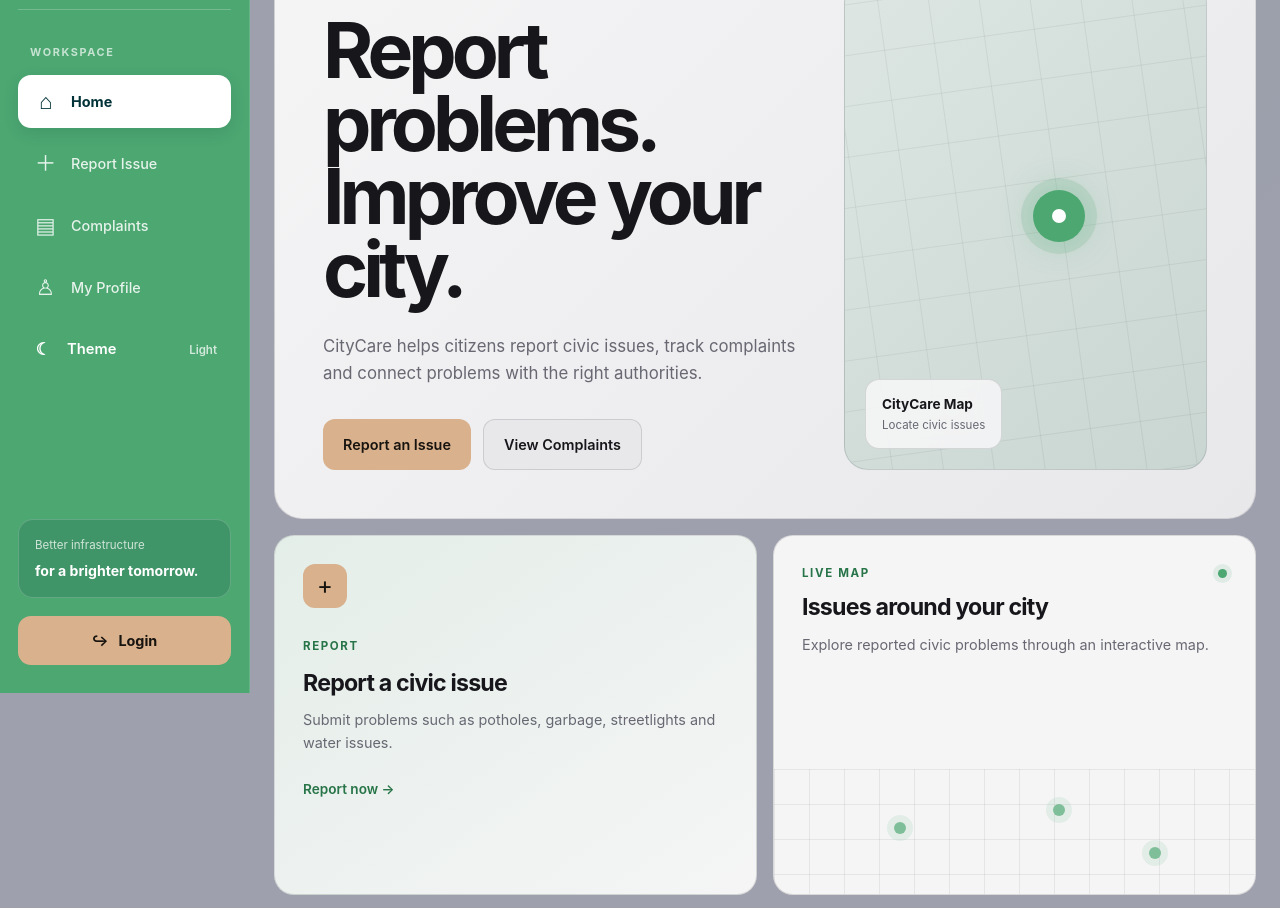
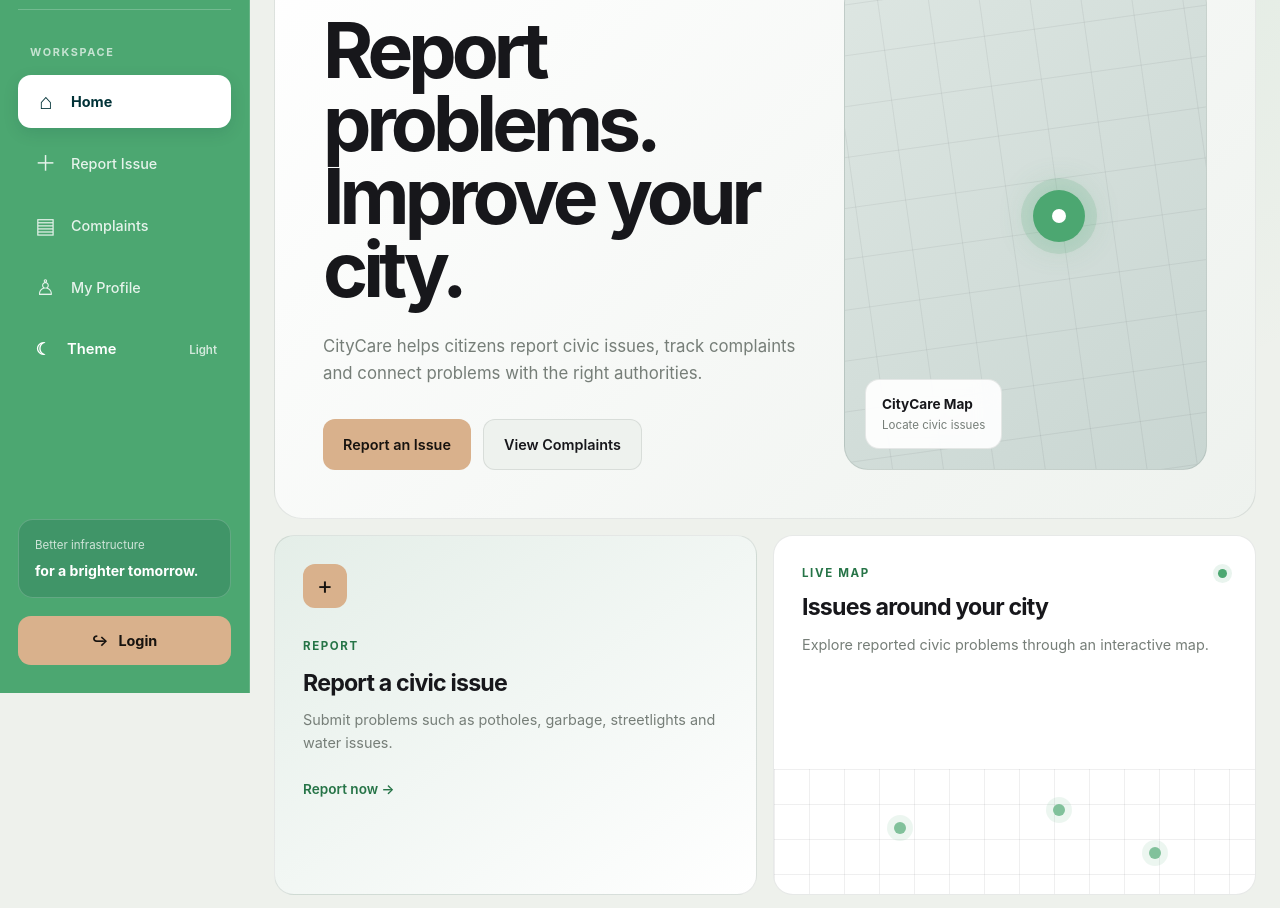
Before and after one commit to browntech079-byte/Keep-my-city-clean, a website: page frontend/index.html in a window 1280 px wide. Shown: the part 107-1015 px from the top of the page. Drawn offline with Linux system fonts and the light colour scheme.

Commit message:
Lighten citizen-page color theme

```diff
--- a/frontend/css/style.css
+++ b/frontend/css/style.css
@@ -4,17 +4,17 @@
    ========================================= */
 
 :root {
-  --bg: #9FA0AE;
-  --surface: #F5F5F6;
-  --surface-light: #E8E8EB;
-  --surface-hover: #DEDEE3;
+  --bg: #EEF1EC;
+  --surface: #FFFFFF;
+  --surface-light: #EEF2EE;
+  --surface-hover: #E3EAE3;
   --text: #17171B;
-  --text-muted: #686873;
+  --text-muted: #767E78;
   --accent: #D9B18C;
   --accent-light: #E8C9A8;
   --brand-green: #4CA771;
   --brand-blue: #013237;
-  --border: rgba(35, 35, 45, 0.14);
+  --border: rgba(23, 40, 30, 0.10);
   --radius-large: 28px;
   --radius-medium: 20px;
   --max-width: 1240px;
@@ -102,7 +102,7 @@ a { color: inherit; text-decoration: none; }
   display: flex;
   align-items: center;
   justify-content: space-between;
-  background: rgba(245, 245, 246, 0.92);
+  background: rgba(255, 255, 255, 0.92);
   border: 1px solid var(--border);
   border-radius: 18px;
   backdrop-filter: blur(18px);
@@ -137,7 +137,7 @@ a { color: inherit; text-decoration: none; }
   grid-template-columns: 1.15fr 0.85fr;
   gap: 30px;
   padding: 48px;
-  background: linear-gradient(135deg, #F5F5F6, #E8E8EB);
+  background: linear-gradient(135deg, #FFFFFF, #EEF2EE);
   border: 1px solid var(--border);
   border-radius: var(--radius-large);
   overflow: hidden;
@@ -218,7 +218,7 @@ a { color: inherit; text-decoration: none; }
   display: flex;
   flex-direction: column;
   padding: 14px 16px;
-  background: rgba(245, 245, 246, 0.92);
+  background: rgba(255, 255, 255, 0.92);
   border: 1px solid var(--border);
   border-radius: 14px;
   backdrop-filter: blur(12px);
@@ -238,12 +238,12 @@ a { color: inherit; text-decoration: none; }
   overflow: hidden;
   transition: transform 0.25s ease, background 0.25s ease;
 }
-.bento-card:hover { transform: translateY(-4px); background: #FBFBFC; }
+.bento-card:hover { transform: translateY(-4px); background: #FFFFFF; }
 .bento-card h2 { margin-top: 12px; font-size: 1.45rem; line-height: 1.15; letter-spacing: -0.035em; }
 .bento-card p { margin-top: 12px; color: var(--text-muted); font-size: 0.9rem; }
 
 /* Report card */
-.report-card { grid-column: span 2; background: linear-gradient(145deg, #E4EEE8, #F5F5F6); }
+.report-card { grid-column: span 2; background: linear-gradient(145deg, #E4EEE8, #FFFFFF); }
 .card-icon {
   width: 44px;
   height: 44px;
@@ -286,7 +286,7 @@ a { color: inherit; text-decoration: none; }
 .status-flow .active { background: rgba(76, 167, 113, 0.15); color: #267447; }
 
 /* Community card */
-.community-card { grid-column: span 2; background: linear-gradient(135deg, #F1E7DD, #F5F5F6); }
+.community-card { grid-column: span 2; background: linear-gradient(135deg, #F1E7DD, #FFFFFF); }
 .community-number { margin-bottom: 35px; font-size: 4rem; line-height: 1; font-weight: 700; letter-spacing: -0.07em; color: #8C5C35; }
 
 /* Report page */
@@ -326,7 +326,7 @@ a { color: inherit; text-decoration: none; }
 .form-group input::placeholder, .form-group textarea::placeholder { color: #777781; }
 .form-group input:focus, .form-group select:focus, .form-group textarea:focus {
   border-color: rgba(76, 167, 113, 0.75);
-  background: #F9F9FA;
+  background: #FFFFFF;
   box-shadow: 0 0 0 3px rgba(76, 167, 113, 0.12);
 }
 .form-group textarea { min-height: 130px; resize: vertical; }
```
